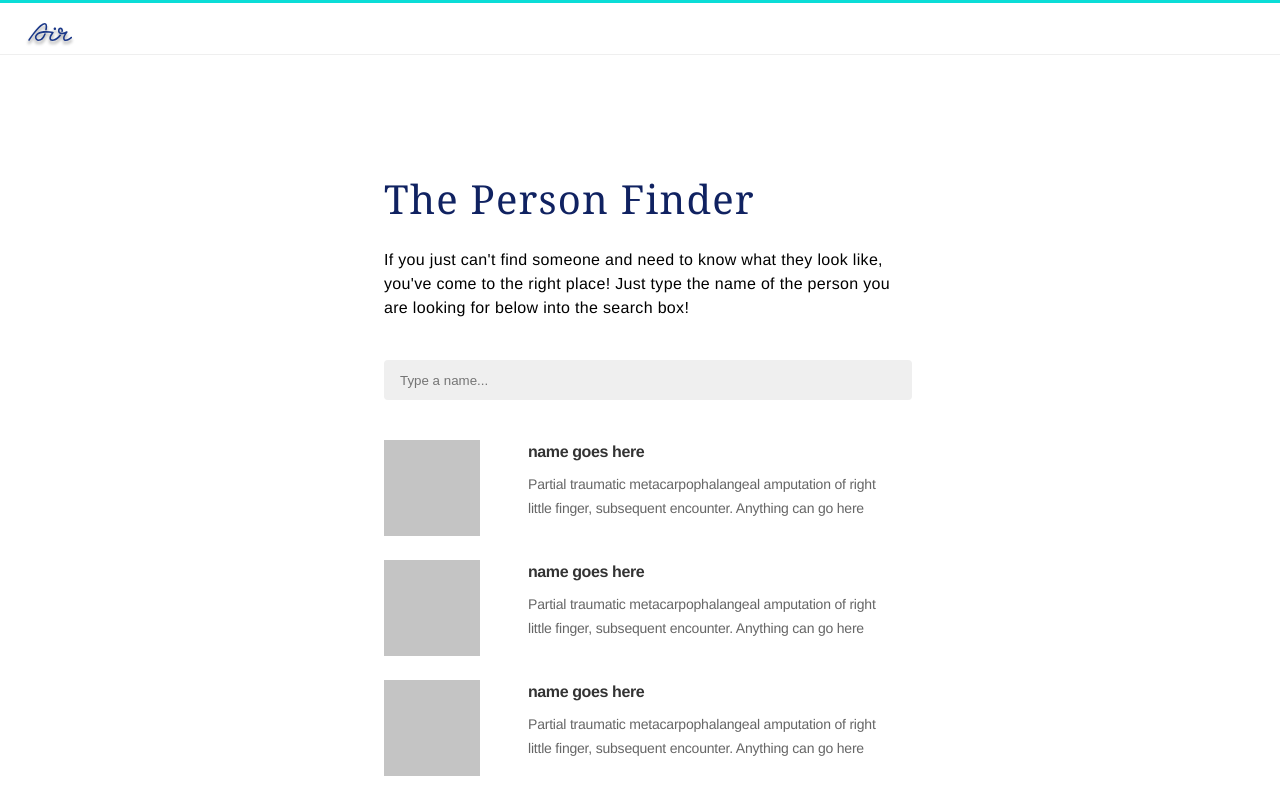
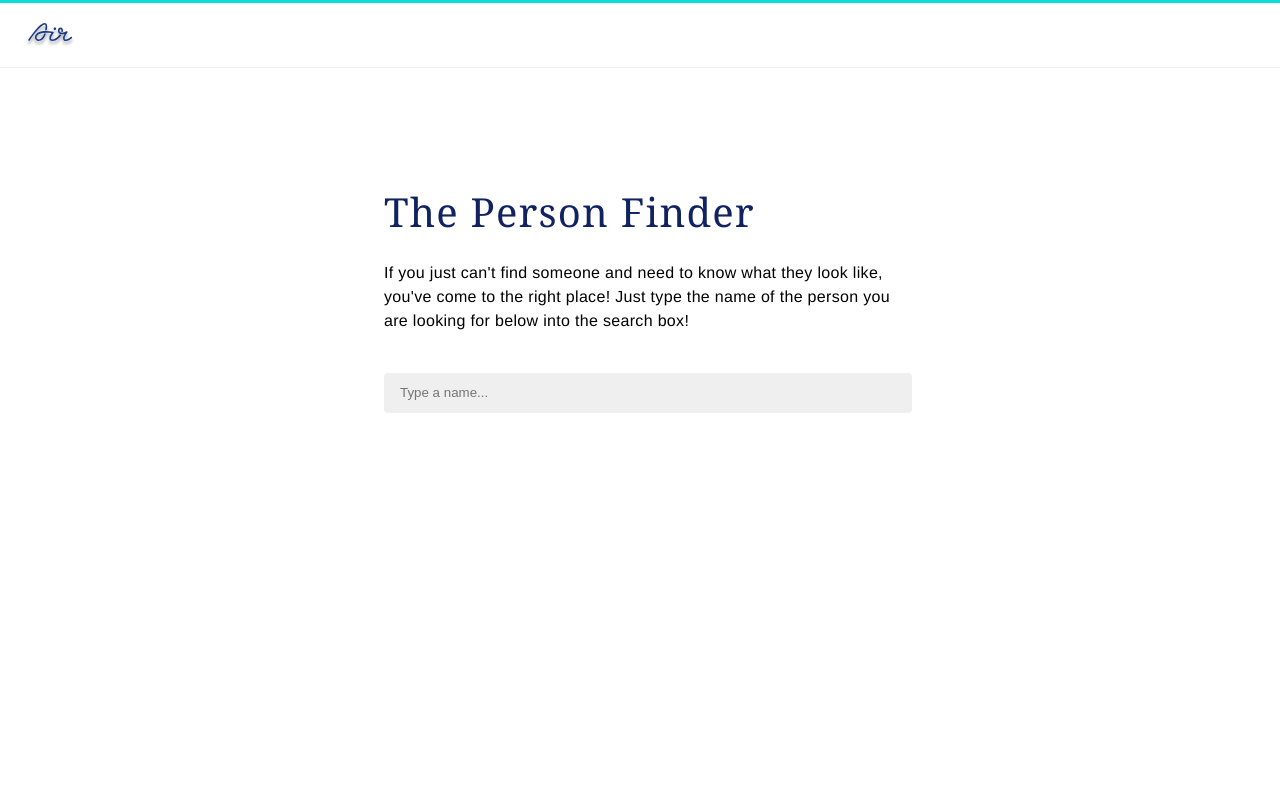
Before and after one commit to janenath/person_finder, a React (Create React App) app: page / in a window 1280 px wide. Built offline with nearby package versions, Linux system fonts and the light colour scheme.

Commit message:
add search functionality

```diff
--- a/src/App.js
+++ b/src/App.js
@@ -5,6 +5,8 @@ import './App.scss';
 
 import Header from './components/Header';
 import Card from './components/Card';
+
+import data from './components/data/data.json';
 
 class App extends Component {
   state = {
@@ -19,12 +21,21 @@ class App extends Component {
     this.setState({query: query, loading: true, errorMessage: ''})
   }
 
-  getSearchResults = (query) => {
 
-  }
 
   render() {
     const { query } = this.state;
+    const results = data.filter((data) => {
+        if(this.state.query == '')
+          return ''
+        else if (data.name.toLowerCase().includes(this.state.query.toLowerCase())) {
+          return data
+        }
+    }).map(data => {
+      return (
+        <Card data={data}/>
+      )
+    })
     return (
       <div className="App">
         <Header/>
@@ -43,9 +54,7 @@ class App extends Component {
                 onChange={this.handleInputChange}
               />
             </label>
-            <Card/>
-            <Card/>
-            <Card/>
+            {results}
           </div>
         </main>
       </div>
--- a/src/components/Card.js
+++ b/src/components/Card.js
@@ -2,14 +2,16 @@ import React from 'react';
 
 
 class Card extends React.Component {
+    constructor(props) {
+        super(props);
+    }
     render() {
         return (
             <div className="card">
-                <div className="avatar"></div>
+                <img className="avatar" src={this.props.data.avatar} alt="avatar"/>
                 <div className="personText">
-                    <h3 className="name">name goes here</h3>
-                    <p className="description">Partial traumatic metacarpophalangeal amputation of right little finger, subsequent encounter.
-Anything can go here</p>
+                    <h3 className="name">{this.props.data.name}</h3>
+                    <p className="description">{this.props.data.description}</p>
                 </div>
             </div>
         );
```
Also changed, not shown: src/components/Results.js (added).
